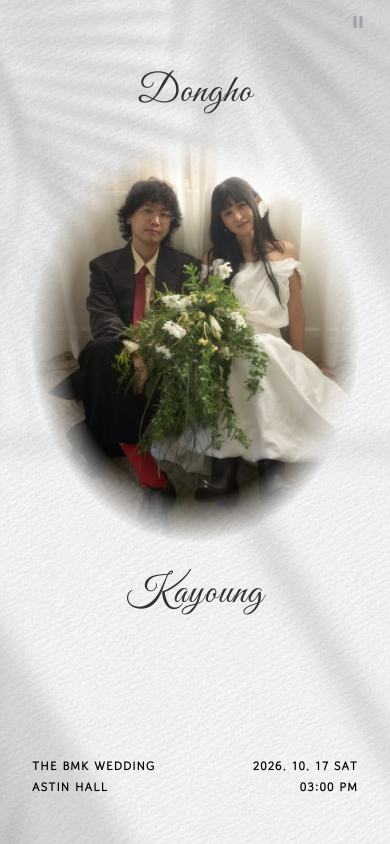
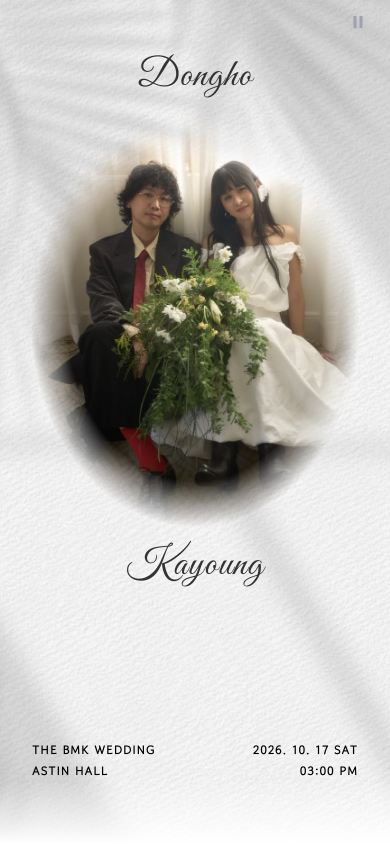
Before and after one commit to camilleson/DHs2KY, a React (Vite) app: page / in a window 390 px wide. Shown: the top 844 px of the page. Built offline with nearby package versions, Linux system fonts and the light colour scheme.

Commit message:
Update hero layout and contact phone numbers

```diff
--- a/src/components/Greeting.tsx
+++ b/src/components/Greeting.tsx
@@ -72,16 +72,16 @@ export default function Greeting() {
                   <div className="text-center">
                     <p className="text-[14px] text-[#666] mb-3"><span className="text-[#888] text-[13px] mr-1">아버님</span> 남택천</p>
                     <div className="flex justify-center gap-4">
-                      <a href="tel:010" className="text-gray-400 hover:text-gray-600 bg-gray-50 p-2 rounded-full"><Phone size={18} /></a>
-                      <a href="sms:010" className="text-gray-400 hover:text-gray-600 bg-gray-50 p-2 rounded-full"><Mail size={18} /></a>
+                      <a href="tel:01084888407" className="text-gray-400 hover:text-gray-600 bg-gray-50 p-2 rounded-full"><Phone size={18} /></a>
+                      <a href="sms:01084888407" className="text-gray-400 hover:text-gray-600 bg-gray-50 p-2 rounded-full"><Mail size={18} /></a>
                     </div>
                   </div>
 
                   <div className="text-center">
                     <p className="text-[14px] text-[#666] mb-3"><span className="text-[#888] text-[13px] mr-1">어머님</span> 손향남</p>
                     <div className="flex justify-center gap-4">
-                      <a href="tel:010" className="text-gray-400 hover:text-gray-600 bg-gray-50 p-2 rounded-full"><Phone size={18} /></a>
-                      <a href="sms:010" className="text-gray-400 hover:text-gray-600 bg-gray-50 p-2 rounded-full"><Mail size={18} /></a>
+                      <a href="tel:01028405496" className="text-gray-400 hover:text-gray-600 bg-gray-50 p-2 rounded-full"><Phone size={18} /></a>
+                      <a href="sms:01028405496" className="text-gray-400 hover:text-gray-600 bg-gray-50 p-2 rounded-full"><Mail size={18} /></a>
                     </div>
                   </div>
                 </div>
@@ -103,16 +103,16 @@ export default function Greeting() {
                   <div className="text-center">
                     <p className="text-[14px] text-[#666] mb-3"><span className="text-[#888] text-[13px] mr-1">아버님</span> 손중만</p>
                     <div className="flex justify-center gap-4">
-                      <a href="tel:010" className="text-gray-400 hover:text-gray-600 bg-gray-50 p-2 rounded-full"><Phone size={18} /></a>
-                      <a href="sms:010" className="text-gray-400 hover:text-gray-600 bg-gray-50 p-2 rounded-full"><Mail size={18} /></a>
+                      <a href="tel:01095530388" className="text-gray-400 hover:text-gray-600 bg-gray-50 p-2 rounded-full"><Phone size={18} /></a>
+                      <a href="sms:01095530388" className="text-gray-400 hover:text-gray-600 bg-gray-50 p-2 rounded-full"><Mail size={18} /></a>
                     </div>
                   </div>
 
                   <div className="text-center">
                     <p className="text-[14px] text-[#666] mb-3"><span className="text-[#888] text-[13px] mr-1">어머님</span> 장옥화</p>
                     <div className="flex justify-center gap-4">
-                      <a href="tel:010" className="text-gray-400 hover:text-gray-600 bg-gray-50 p-2 rounded-full"><Phone size={18} /></a>
-                      <a href="sms:010" className="text-gray-400 hover:text-gray-600 bg-gray-50 p-2 rounded-full"><Mail size={18} /></a>
+                      <a href="tel:01042250388" className="text-gray-400 hover:text-gray-600 bg-gray-50 p-2 rounded-full"><Phone size={18} /></a>
+                      <a href="sms:01042250388" className="text-gray-400 hover:text-gray-600 bg-gray-50 p-2 rounded-full"><Mail size={18} /></a>
                     </div>
                   </div>
                 </div>
--- a/src/components/Hero.tsx
+++ b/src/components/Hero.tsx
@@ -3,7 +3,7 @@ import React from 'react';
 export default function Hero() {
   return (
     <section
-      className="relative w-full min-h-[100svh] flex flex-col justify-between items-center py-10 overflow-hidden bg-cover bg-center"
+      className="relative w-full min-h-[100vh] flex flex-col justify-between items-center py-10 overflow-hidden bg-cover bg-center"
       style={{ backgroundImage: 'url("/main-texture4.png")' }}
     >
       {/* Subtle Noise Background overlaying the texture */}
@@ -13,7 +13,7 @@ export default function Hero() {
       ></div>
 
       {/* Top Name */}
-      <div className="z-10 w-full text-center fade-in pt-6">
+      <div className="z-10 w-full text-center fade-in pt-2">
         <h1 className="font-cursive text-[clamp(36px,10vw,50px)] text-[#333333] font-light tracking-wide">
           Dongho
         </h1>
@@ -32,14 +32,14 @@ export default function Hero() {
       </div>
 
       {/* Bottom Name */}
-      <div className="z-10 w-full text-center fade-in pb-5 pt-3">
+      <div className="z-10 w-full text-center fade-in pb-10">
         <h1 className="font-cursive text-[clamp(36px,10vw,50px)] text-[#333333] font-light tracking-wide">
           Kayoung
         </h1>
       </div>
 
       {/* Details at Bottom */}
-      <div className="z-10 w-full px-8 flex justify-between items-end fade-in mt-auto pb-2 whitespace-nowrap">
+      <div className="z-10 w-full px-8 flex justify-between items-end fade-in mt-auto pb-6 whitespace-nowrap">
         <div className="text-left">
           <p className="font-sans text-[clamp(10px,3vw,12px)] tracking-widest text-black font-bold mb-1 whitespace-nowrap">
             THE BMK WEDDING
@@ -57,6 +57,9 @@ export default function Hero() {
           </p>
         </div>
       </div>
+
+      {/* Smooth bottom white gradient overlay to dissolve into Greeting section */}
+      <div className="absolute bottom-0 left-0 right-0 h-16 bg-gradient-to-t from-white to-transparent pointer-events-none z-0"></div>
     </section>
   );
 }
```
